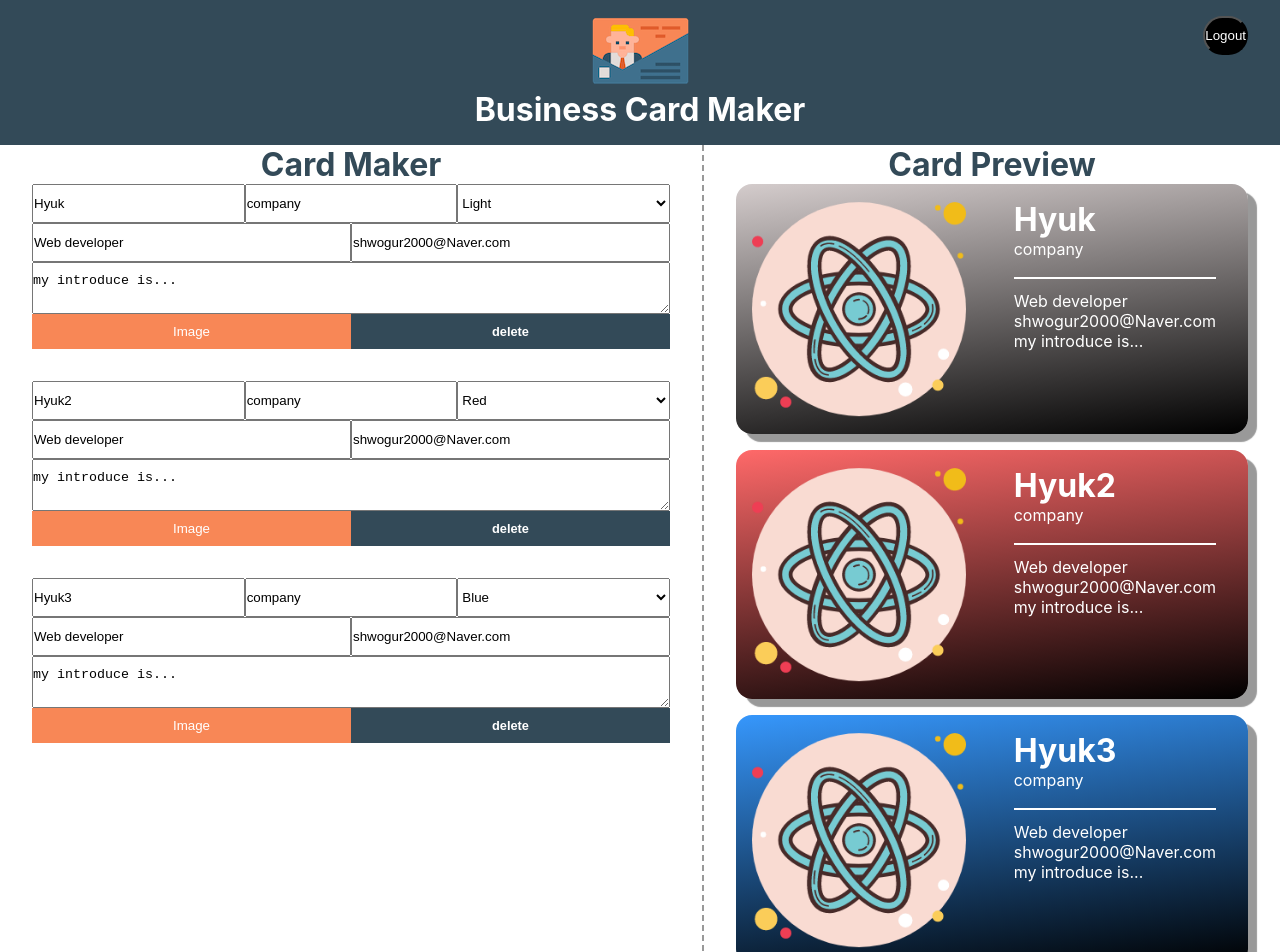
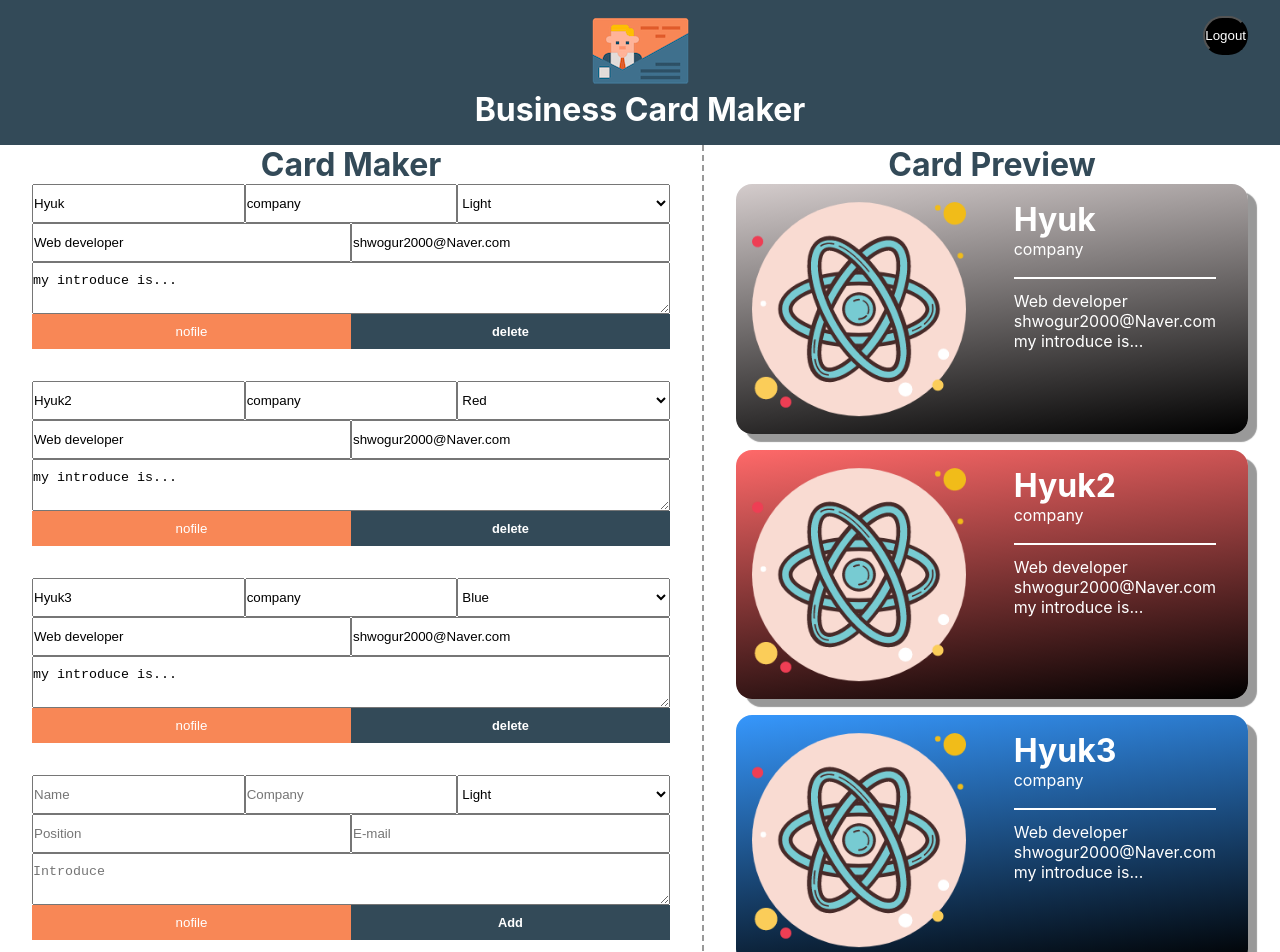
Before and after one commit to 1320129/business_card, a React (Create React App) app: page /maker in a window 1280 px wide. Shown: the top 952 px of the page. Built offline with nearby package versions, Linux system fonts and the light colour scheme; no server answers; sample sign-in values are in the browser's storage.

Commit message:
imageupload

```diff
--- a/src/app.jsx
+++ b/src/app.jsx
@@ -4,7 +4,7 @@ import Login from './component/login/login';
 import Maker from './component/maker/maker';
 
 
-function App({authService}) {
+function App({Fileput,authService}) {
   return (
     <div className={styles.app}>
     <BrowserRouter>
@@ -15,7 +15,7 @@ function App({authService}) {
           </Route>
 
           <Route path="/maker">
-              <Maker onLogout={authService}/>
+              <Maker onLogout={authService} Fileput={Fileput}/>
           </Route>
 
         </Switch>
--- /dev/null
+++ b/src/component/card _add_form/card_add_form.jsx
@@ -0,0 +1,69 @@
+import React, { useRef, useState } from 'react';
+import styles from './card_add_form.module.css';
+import Button from '../button/button';
+
+
+const Card_add_form = ({Fileput,card,onAdd}) => {
+    const formRef = useRef();
+    const Nameref = useRef();
+    const Companyref = useRef();
+    const Colorref = useRef();
+    const Positionref = useRef();
+    const Emailref = useRef();
+    const Descriptionref = useRef();
+
+    const [file,setfile] = useState({fileName:null,fileURL:null});
+
+    const onfilechanfe = file => {
+        setfile({
+            fileName:file.fileName,
+            fileURL:file.fileURL
+        })
+    }
+
+    const onSubmit2 = (e) => {
+        e.preventDefault();
+        const card = {
+            id: Date.now(),
+            name: Nameref.current.value || "정보가 없습니다.",
+            company: Companyref.current.value || "정보가 없습니다.",
+            color: Colorref.current.value || "정보가 없습니다.",
+            position: Positionref.current.value || "정보가 없습니다.",
+            email: Emailref.current.value || "정보가 없습니다.",
+            description: Descriptionref.current.value || "정보가 없습니다.",
+            fileName: file.fileName,
+            fileURL: file.fileURL
+        }
+        formRef.current.reset();
+        onAdd(card);
+
+
+    }
+
+    return(
+            <div className={styles.card_make_list}>
+
+
+                        <form className={styles.card} ref={formRef}>
+                            <input type="text" name="name" placeholder="Name" className={styles.col_3} ref={Nameref}/>
+                            <input type="text" name="company" placeholder="Company" className={styles.col_3} ref={Companyref}/>
+                            <select name="color" value={card.color} className={styles.col_3} ref={Colorref}>
+                                <option value="Light">Light</option>
+                                <option value="Red">Red</option>
+                                <option value="Blue">Blue</option>
+                            </select>
+                            <input type="text" name="position" placeholder="Position" className={styles.col_2} ref={Positionref}/>
+                            <input type="text" name="email" placeholder="E-mail" className={styles.col_2} ref={Emailref}/>
+                            <textarea type="text"name="description" placeholder="Introduce" className={styles.col_1} ref={Descriptionref}/>
+                            <Fileput  changeimage={onfilechanfe}/>
+                            <Button name={'Add'} onClick={onSubmit2}/>
+                        </form>
+
+
+
+            </div>
+
+    );
+}
+
+export default Card_add_form
--- /dev/null
+++ b/src/component/card _add_form/card_add_form.module.css
@@ -0,0 +1,48 @@
+*{margin:0;padding:0;box-sizing: border-box;}
+.card_wrap {display:flex;}
+
+.card_make {
+    border-right: 2px dashed #999;
+    width: 55%;
+    padding: 0 2rem;
+}
+.card_make h2 {text-align: center;font-size: 2rem;color:#334A58;}
+.card_list {width:45%;padding:0 2rem;}
+.card_list h2 {text-align: center;font-size: 2rem;color:#334A58;}
+.card_preview {display:flex;border-radius: 1rem;margin-bottom:1rem;box-shadow: 9px 8px 1px #999;}
+.card_preview.light {background:linear-gradient(173deg, rgba(212,204,204,1) 0%, rgba(0,0,0,1) 100%);}
+.card_preview.red {background:linear-gradient(173deg, rgba(255,105,105,1) 0%, rgba(0,0,0,1) 100%);}
+.card_preview.blue {background: linear-gradient(173deg, rgba(54,151,252,1) 0%, rgba(0,0,0,1) 100%);}
+
+.list_img_area {padding:1rem;}
+.list_img {width:100%;position: relative;top:50%;transform: translateY(-50%);}
+.list_text_area {flex:1;padding: 1rem 2rem;}
+.list_text_area > div{color:#fff;}
+.preview_title {color:#fff;font-size:2rem;margin:0;}
+.preview_br {color:#fff;margin:0;padding-bottom:2rem;position: relative;}
+.preview_br::after {position:absolute;bottom:12px;left:0;width:100%;height:2px;background:#fff;content:"";}
+
+.email {color:#fff;text-decoration: none;display: block;}
+
+
+.card {
+    display: flex;
+    flex-wrap: wrap;
+    margin-bottom:2rem;
+}
+
+.card textarea, input, button {padding: 10px 0;}
+
+.col_3 {width:33.333%}
+.col_2 {width:50%}
+.col_1 {width:100%}
+
+
+@media screen and (max-width:900px){
+    .card_make {width:100%;flex:1;}
+    .card_list {width:100%;flex:1;}
+    .card_make {
+        border-right: none;
+        padding: 0 2rem;
+    }
+}
--- a/src/component/card/card.jsx
+++ b/src/component/card/card.jsx
@@ -1,40 +1,65 @@
-import React from 'react';
+import React, { useRef } from 'react';
 import styles from './card.module.css';
 import Button from '../button/button';
-import ImageFileInput from '../image_file_input/image_file_input';
+import Card_add_form from '../card _add_form/card_add_form';
 
 
-const Card = ({card}) => {
-    const onClick = () => {
+const Card = ({Fileput,card,onAdd,updatecatd,deletecard,changeimageinfo}) => {
 
-    }
+    const Nameref = useRef();
+    const Companyref = useRef();
+    const Colorref = useRef();
+    const Positionref = useRef();
+    const Emailref = useRef();
+    const Descriptionref = useRef();
+    const formref = useRef();
+
+
+
     return(
         <div className={styles.card_make}>
             <h2>Card Maker</h2>
 
             <div className={styles.card_make_list}>
 
-                    {card.map(card => {
+                    {Object.keys(card).map(key => {
+                        const onChange = (e) => {
+                            if(e.currentTarget == null){
+                                return;
+                            }
+                            e.preventDefault();
+                            updatecatd({...card[key],[e.currentTarget.name]:e.currentTarget.value});
+                        }
+
+                        const changeimage = (e) => {
+                            updatecatd({...card[key],fileName:e.fileName,fileURL:e.fileURL});
+                        }
+
+                        const onClick = (ev) => {
+                            ev.preventDefault();
+                            deletecard(card[key])
+                        }
                         return (
-                        <form className={styles.card}>
-                            <input type="text" name="name" value={card.name} className={styles.col_3}/>
-                            <input type="text" name="company" value={card.company} className={styles.col_3}/>
-                            <select name="color" value={card.color} className={styles.col_3}>
+                        <form className={styles.card} key={card[key].id} ref={formref}>
+                            <input type="text" name="name" value={card[key].name} className={styles.col_3} onChange={onChange} ref={Nameref}/>
+                            <input type="text" name="company" value={card[key].company} className={styles.col_3} onChange={onChange} ref={Companyref}/>
+                            <select name="color" value={card[key].color} className={styles.col_3} onChange={onChange} ref={Colorref}>
                                 <option value="Light">Light</option>
                                 <option value="Red">Red</option>
                                 <option value="Blue">Blue</option>
                             </select>
-                            <input type="text" name="position" value={card.position} className={styles.col_2}/>
-                            <input type="text" name="email" value={card.email} className={styles.col_2}/>
-                            <textarea type="text"name="description" value={card.description} className={styles.col_1}/>
-                            <ImageFileInput />
-                            <Button name={'delete'}onClick={onClick}/>
+                            <input type="text" name="position" value={card[key].position} className={styles.col_2} onChange={onChange} ref={Positionref}/>
+                            <input type="text" name="email" value={card[key].email} className={styles.col_2} onChange={onChange} ref={Emailref}/>
+                            <textarea type="text"name="description" value={card[key].description} className={styles.col_1} onChange={onChange} ref={Descriptionref}/>
+                            <Fileput changeimage={changeimage}/>
+                            <Button name={'delete'} onClick={onClick}/>
                         </form>
 
                             )
                     })}
 
             </div>
+            <Card_add_form card={card} onAdd={onAdd} Fileput={Fileput}/>
         </div>
     );
 }
--- a/src/component/footer/footer.jsx
+++ b/src/component/footer/footer.jsx
@@ -2,7 +2,7 @@ import React from 'react';
 import styles from './footer.module.css';
 
 const Footer = () => (
-    <h2 className={styles.footer}>Make your dreams come true!</h2>
+    <h2 className={styles.footer}>React Website!</h2>
 );
 
 export default Footer
--- a/src/component/image_file_input/image_file_input.jsx
+++ b/src/component/image_file_input/image_file_input.jsx
@@ -1,6 +1,29 @@
-import React from 'react';
+import React, { useRef } from 'react';
 import styles from './image_file_input.module.css';
 
-const ImageFileInput = props => <button className={styles.img_bottion}>Image</button>;
+const ImageFileInput = ({name,imageuploader,changeimage}) => {
+    const inputRef = useRef();
+    const oninput = (e) => {
+        e.preventDefault();
+        inputRef.current.click();
+    }
+
+    const onChange = async e  => {
+        const image = e.target.files[0];
+        const uploaded = await imageuploader.upload(image);
+        const image_info = {
+            fileName:uploaded.original_filename,
+            fileURL:uploaded.url,
+        }
+        changeimage(image_info);
+
+    }
+
+    return (<div className={styles.container}>
+                <input type="file" accept="image/*" name="file" ref={inputRef} className={styles.input} onChange={onChange}/>
+                <button onClick={oninput} className={styles.button}>{name || "nofile"}</button>
+            </div>
+            )
+}
 
 export default ImageFileInput;
--- a/src/component/image_file_input/image_file_input.module.css
+++ b/src/component/image_file_input/image_file_input.module.css
@@ -1,3 +1,3 @@
-.img_bottion {flex:1 50%;
-    background:#F88756;color:#fff;border:none;
-}
+.container {width:50%;}
+.input {display: none;}
+.button {width: 100%;background:#F88756;color:#fff;border:none;outline:none;}
--- a/src/component/maker/maker.jsx
+++ b/src/component/maker/maker.jsx
@@ -5,24 +5,45 @@ import styles from './maker.module.css';
 import Card from '../card/card';
 import Cardlist from '../card/cardlist';
 
-const Maker = ({onLogout}) => {
 
-   const [card, setcard] = useState([
-       {name:'Hyuk',company:'company',color:'Light',position:'Web developer',email:'shwogur2000@Naver.com',description:'my introduce is...',fileName:'jeah',fileURL:null},
-       {name:'Hyuk2',company:'company',color:'Red',position:'Web developer',email:'shwogur2000@Naver.com',description:'my introduce is...',fileName:'jeah',fileURL:null},
-       {name:'Hyuk3',company:'company',color:'Blue',position:'Web developer',email:'shwogur2000@Naver.com',description:'my introduce is...',fileName:'jeah',fileURL:null},
-    ]);
+const Maker = ({Fileput,onLogout}) => {
+   const [card, setcard] = useState({
+       '1': {id:1,name:'Hyuk',company:'company',color:'Light',position:'Web developer',email:'shwogur2000@Naver.com',description:'my introduce is...',fileName:'jeah',fileURL:null},
+       '2': {id:2,name:'Hyuk2',company:'company',color:'Red',position:'Web developer',email:'shwogur2000@Naver.com',description:'my introduce is...',fileName:'jeah',fileURL:null},
+       '3': {id:3,name:'Hyuk3',company:'company',color:'Blue',position:'Web developer',email:'shwogur2000@Naver.com',description:'my introduce is...',fileName:'jeah',fileURL:null},
+   });
+
+
+
 
    useEffect(()=>{
 
    },[card])
+
+    const Addorupdatecatd = (change) => {
+        console.log(change);
+        const updated = {...card};
+        updated[change.id] = change;
+        setcard(updated);
+    }
+
+    const deletecard = (change) => {
+        console.log(change);
+        const updated = {...card};
+        delete updated[change.id];
+        setcard(updated);
+    }
+
+    const imageupdate = (change) => {
+        console.log(change);
+    }
     return (
     <div className={styles.maker_wrap}>
         <Header onLogout={onLogout}>
 
         </Header>
         <div className={styles.container}>
-            <Card card={card} />
+            <Card card={card} onAdd={Addorupdatecatd} setcard={setcard} updatecatd={Addorupdatecatd} deletecard={deletecard} Fileput={Fileput} changeimageinfo={imageupdate}/>
             <Cardlist card={card}/>
         </div>
         <Footer>
--- a/src/index.js
+++ b/src/index.js
@@ -3,13 +3,21 @@ import ReactDOM from 'react-dom';
 import './index.css';
 import App from './app';
 import AuthService from './service/loginservice';
+import Imageuploader from './service/fileupload';
+import ImageFileInput from './component/image_file_input/image_file_input';
 
 const authService = new AuthService();
+const imageuploader = new Imageuploader();
+
+
+const Fileput = (props) => (
+  <ImageFileInput {...props} imageuploader={imageuploader}/>
+)
 
 
 ReactDOM.render(
   <React.StrictMode>
-    <App authService={authService}/>
+    <App authService={authService} Fileput={Fileput} />
   </React.StrictMode>,
   document.getElementById('root')
 );
--- /dev/null
+++ b/src/service/fileupload.js
@@ -0,0 +1,18 @@
+class Imageuploader{
+    async upload(file){
+        const data = new FormData();
+        data.append('file',file);
+        data.append('upload_preset','ql6ihk35');
+        const result = await fetch(
+            'https://api.cloudinary.com/v1_1/dn6n0b0js/upload',
+            {
+                method:'POST',
+                body:data,
+            }
+
+        );
+        return await result.json();
+    }
+}
+
+export default Imageuploader;
```
Also changed, not shown: src/component/card/cardlist.jsx (+8 -8 lines).
